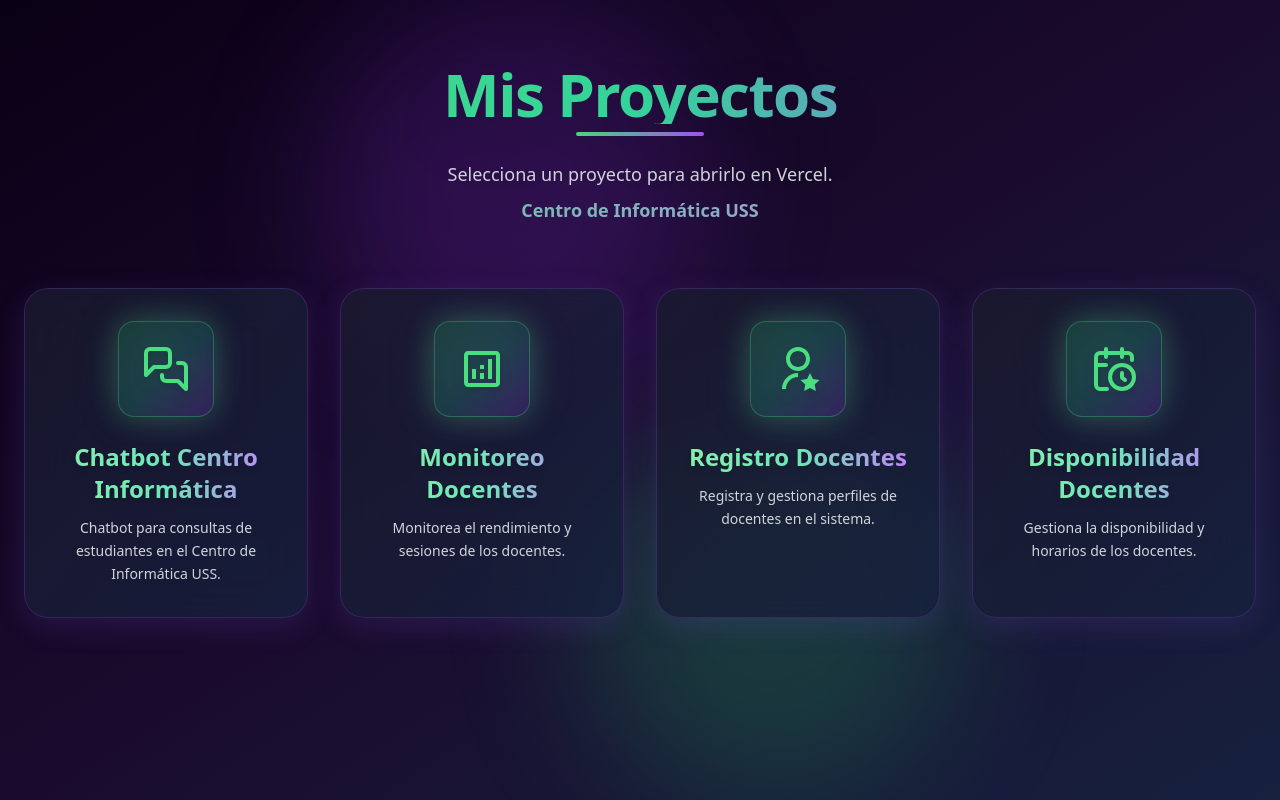
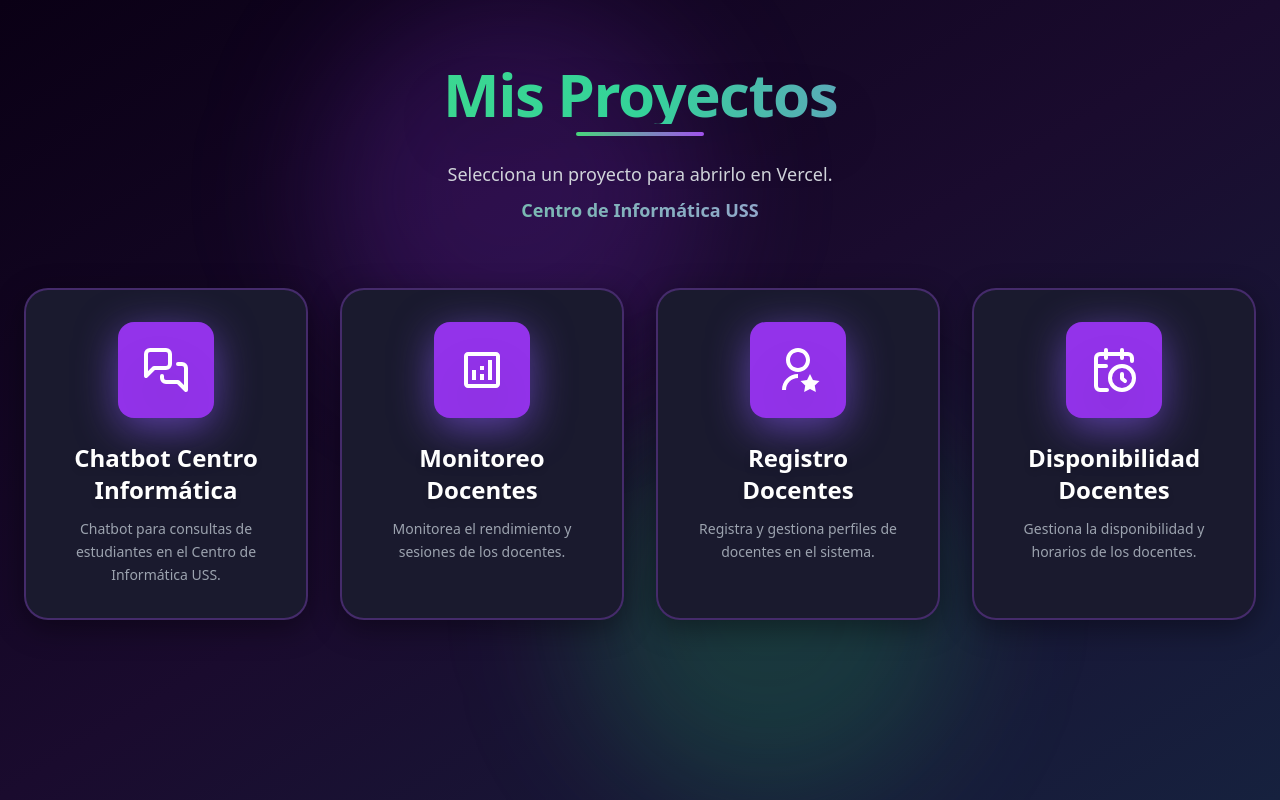
Before and after one commit to usscentroinformatica/PanelProyectos, a React (Create React App) app: page / in a window 1280 px wide. Built offline with nearby package versions, Linux system fonts and the light colour scheme.

Commit message:
Update App.js

```diff
--- a/src/App.js
+++ b/src/App.js
@@ -61,51 +61,45 @@ function App() {
               target="_blank"
               rel="noopener noreferrer"
               className="group relative rounded-3xl p-8
-                         bg-gradient-to-br from-[#1a1a2e]/80 to-[#16213e]/80
-                         backdrop-blur-xl
-                         border border-purple-500/20
-                         shadow-[0_8px_30px_rgba(139,92,246,0.15)]
-                         hover:shadow-[0_20px_50px_rgba(139,92,246,0.4)]
-                         hover:border-purple-400/50
+                         bg-[#1a1a2e]
+                         border-2 border-purple-500/30
+                         shadow-[0_8px_30px_rgba(0,0,0,0.4)]
+                         hover:shadow-[0_20px_60px_rgba(139,92,246,0.5)]
+                         hover:border-purple-400
                          transition-all duration-500
                          transform hover:-translate-y-4 hover:scale-105
                          overflow-hidden"
             >
-              {/* Borde animado */}
+              {/* Borde sólido brillante en hover */}
               <div className="absolute inset-0 rounded-3xl opacity-0 group-hover:opacity-100 transition-opacity duration-500 pointer-events-none">
-                <div className="absolute inset-0 rounded-3xl bg-gradient-to-r from-green-400/30 via-purple-500/30 to-green-400/30"></div>
+                <div className="absolute inset-0 rounded-3xl border-2 border-green-400"></div>
               </div>
 
-              {/* Icono con efecto 3D */}
+              {/* Icono con fondo sólido */}
               <div className="relative w-24 h-24 mx-auto mb-6 rounded-2xl flex items-center justify-center
-                           bg-gradient-to-br from-green-500/20 via-emerald-500/20 to-purple-600/20
-                           border border-green-400/30
-                           shadow-[0_0_30px_rgba(74,222,128,0.3)]
-                           group-hover:shadow-[0_0_50px_rgba(139,92,246,0.6)]
+                           bg-purple-600
+                           group-hover:bg-green-500
+                           shadow-[0_10px_40px_rgba(139,92,246,0.6)]
+                           group-hover:shadow-[0_10px_40px_rgba(74,222,128,0.8)]
                            group-hover:scale-110
-                           transition-all duration-700">
-                <div className="absolute inset-0 rounded-2xl bg-gradient-to-br from-green-400/10 to-purple-500/10 blur-xl"></div>
-                <proyecto.icono size={48} className="relative z-10 text-green-400 drop-shadow-lg group-hover:text-purple-400 transition-colors duration-500" />
+                           transition-all duration-500">
+                <proyecto.icono size={48} className="text-white drop-shadow-2xl" />
               </div>
 
               {/* Texto */}
-              <h3 className="text-2xl font-bold text-transparent bg-clip-text bg-gradient-to-r from-green-300 via-emerald-300 to-purple-400 text-center mb-3 drop-shadow-md group-hover:from-green-400 group-hover:to-purple-500 transition-all duration-500">
+              <h3 className="text-2xl font-bold text-white text-center mb-3 drop-shadow-md group-hover:text-green-400 transition-all duration-300">
                 {proyecto.nombre}
               </h3>
-              <p className="text-gray-300 text-sm text-center leading-relaxed group-hover:text-gray-200 transition-colors duration-300">
+              <p className="text-gray-400 text-sm text-center leading-relaxed group-hover:text-gray-300 transition-colors duration-300">
                 {proyecto.descripcion}
               </p>
 
-              {/* Glow decorativo mejorado */}
-              <div className="absolute -inset-2 rounded-3xl opacity-0
+              {/* Glow decorativo sólido */}
+              <div className="absolute -inset-1 rounded-3xl opacity-0
                               group-hover:opacity-100
-                              transition-opacity duration-700
-                              bg-gradient-to-br from-green-500/20 via-purple-500/20 to-emerald-500/20
-                              blur-2xl -z-10"></div>
-
-              {/* Partículas decorativas */}
-              <div className="absolute top-0 right-0 w-20 h-20 bg-purple-500/10 rounded-full blur-2xl opacity-0 group-hover:opacity-100 transition-opacity duration-500"></div>
-              <div className="absolute bottom-0 left-0 w-20 h-20 bg-green-500/10 rounded-full blur-2xl opacity-0 group-hover:opacity-100 transition-opacity duration-500"></div>
+                              transition-opacity duration-500
+                              bg-green-500/30
+                              blur-xl -z-10"></div>
             </a>
           ))}
         </div>
```
